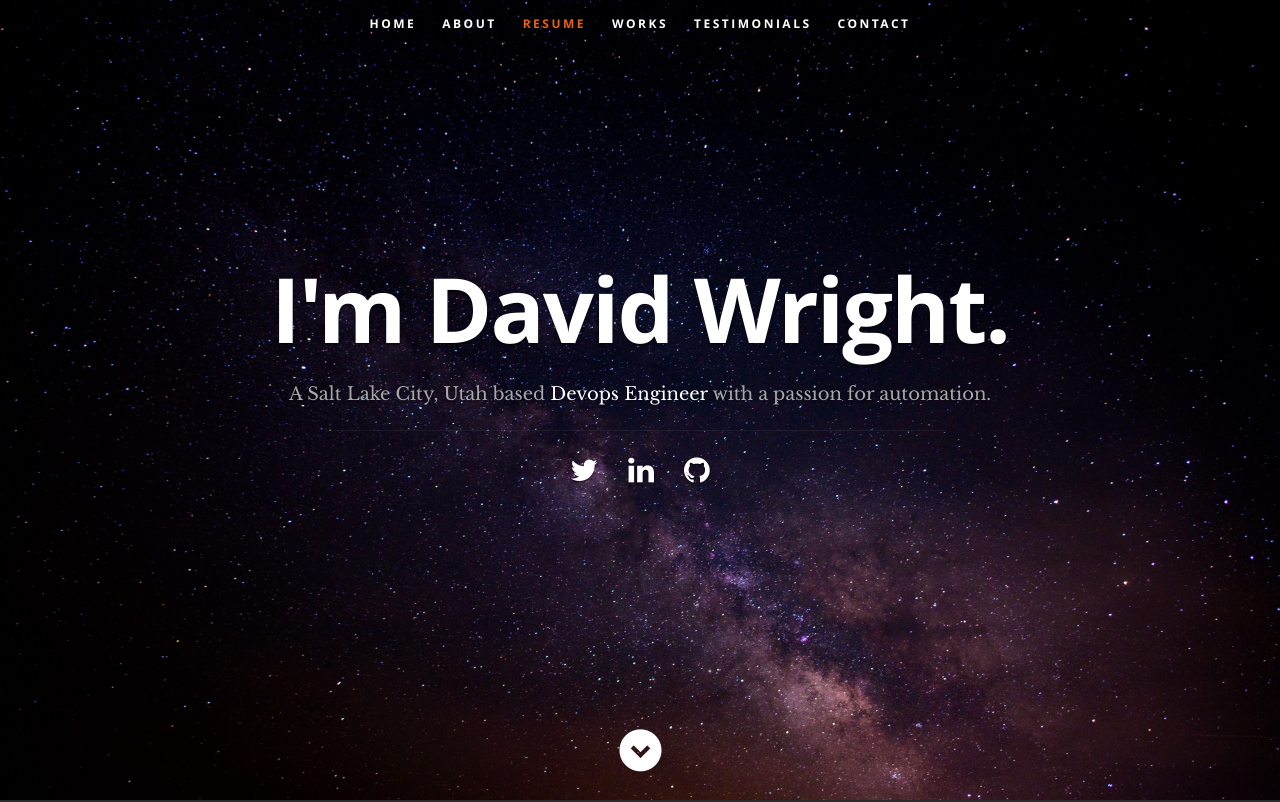
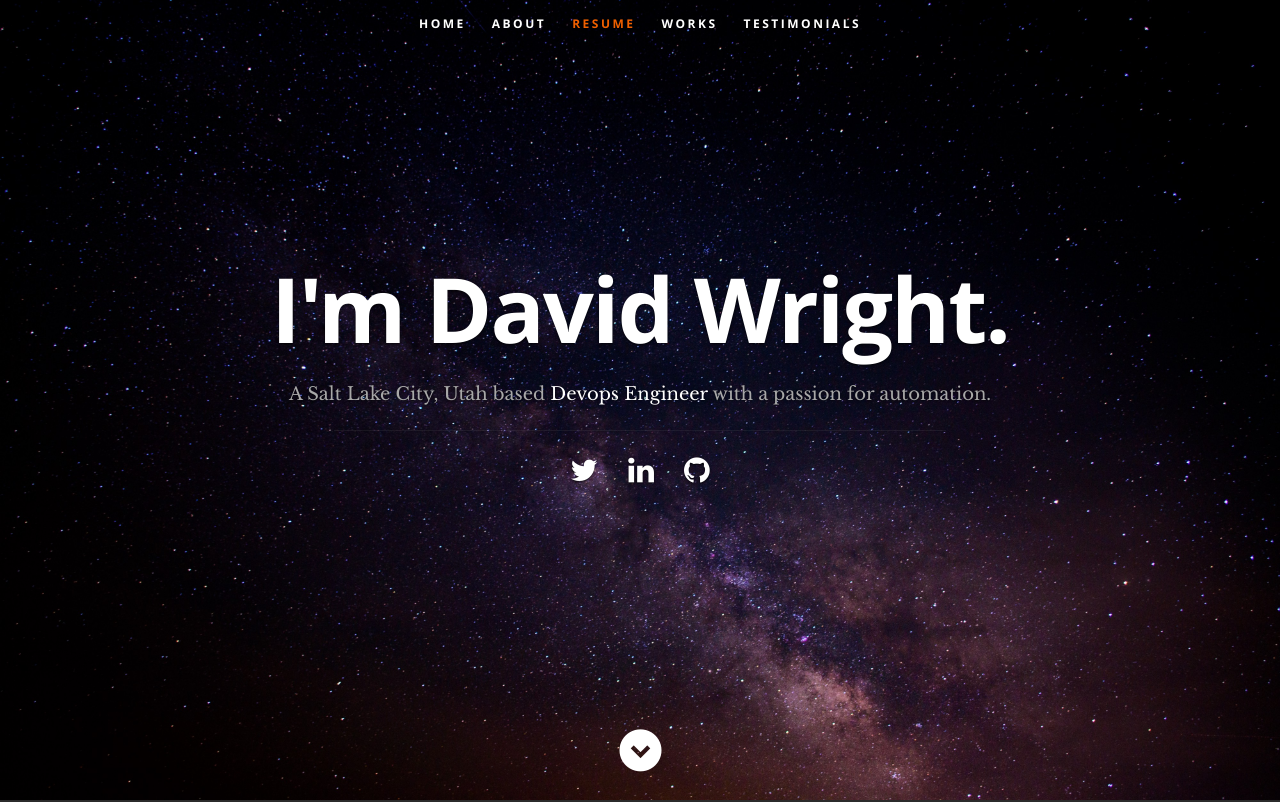
Before and after one commit to david--wright/resume-portfolio-webapp, a React (Create React App) app: page / in a window 1280 px wide. Shown: the top 802 px of the page. Built offline with nearby package versions, Linux system fonts and the light colour scheme.

Commit message:
Remove contact link

```diff
--- a/src/Components/Header.js
+++ b/src/Components/Header.js
@@ -28,7 +28,7 @@ class Header extends Component {
 	         <li><a className="smoothscroll" href="#resume">Resume</a></li>
             <li><a className="smoothscroll" href="#portfolio">Works</a></li>
             <li><a className="smoothscroll" href="#testimonials">Testimonials</a></li>
-            <li><a className="smoothscroll" href="#contact">Contact</a></li>
+            {/* <li><a className="smoothscroll" href="#contact">Contact</a></li> */}
          </ul>
 
       </nav>
```
